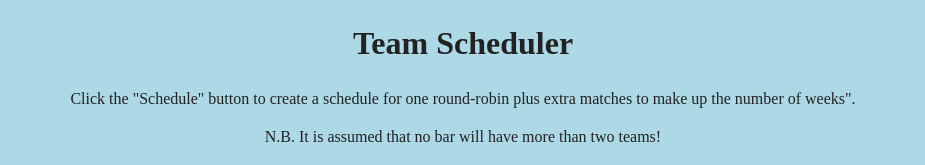
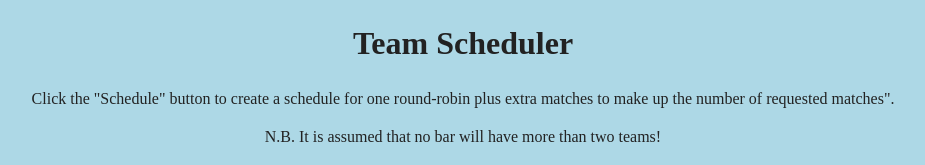
Before and after one commit to hewison-chris/teams, a plain HTML site: page index.html in a window 1280 px wide. Shown: the top 165 px of the page, without its empty margins (177-1102 px from the left). Drawn offline with Linux system fonts and the light colour scheme.

Commit message:
IMprove description in web page

```diff
--- a/index.html
+++ b/index.html
@@ -29,7 +29,7 @@
 
 <div>
   <p>Click the "Schedule" button to create a schedule for one round-robin
-    plus extra matches to make up the number of weeks".</p>
+    plus extra matches to make up the number of requested matches".</p>
   <p>N.B. It is assumed that no bar will have more than two teams!</p>
   <h2>Enter info about league teams</h2>
   <form id="info">
```
